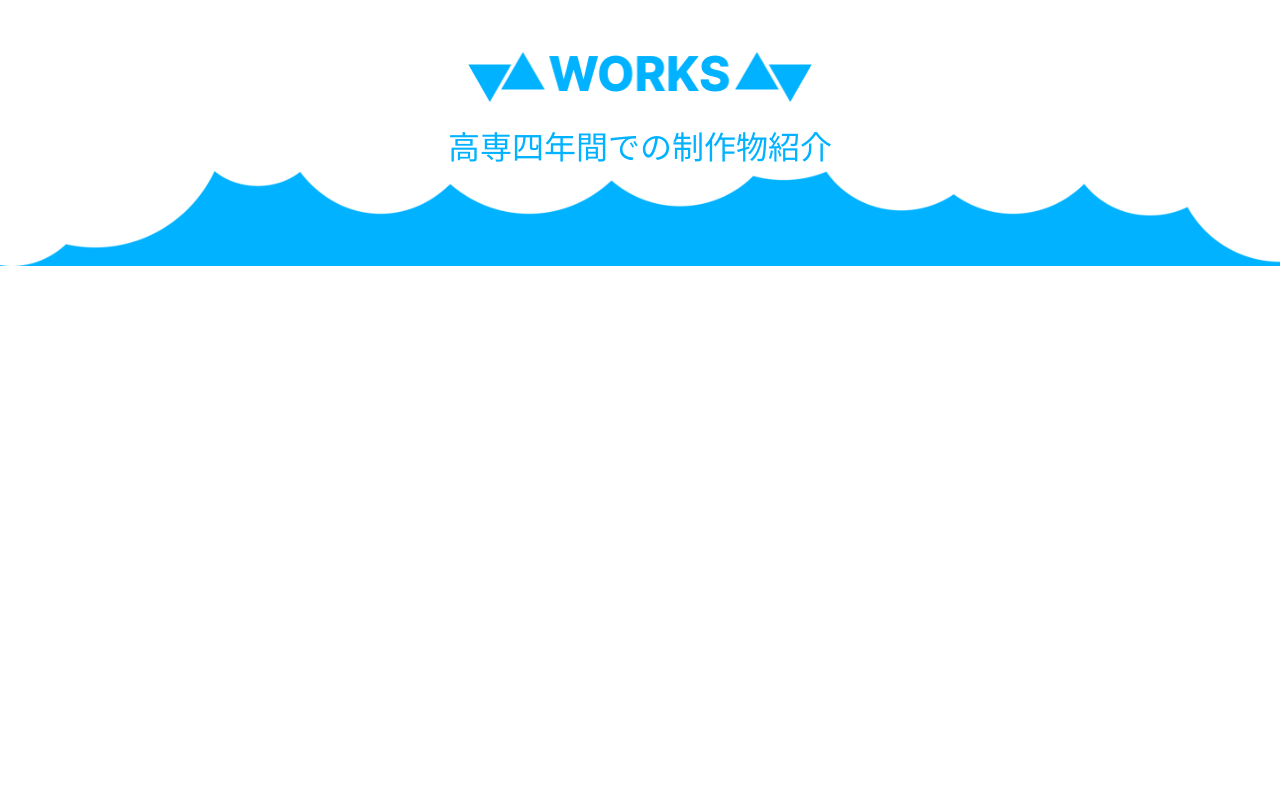
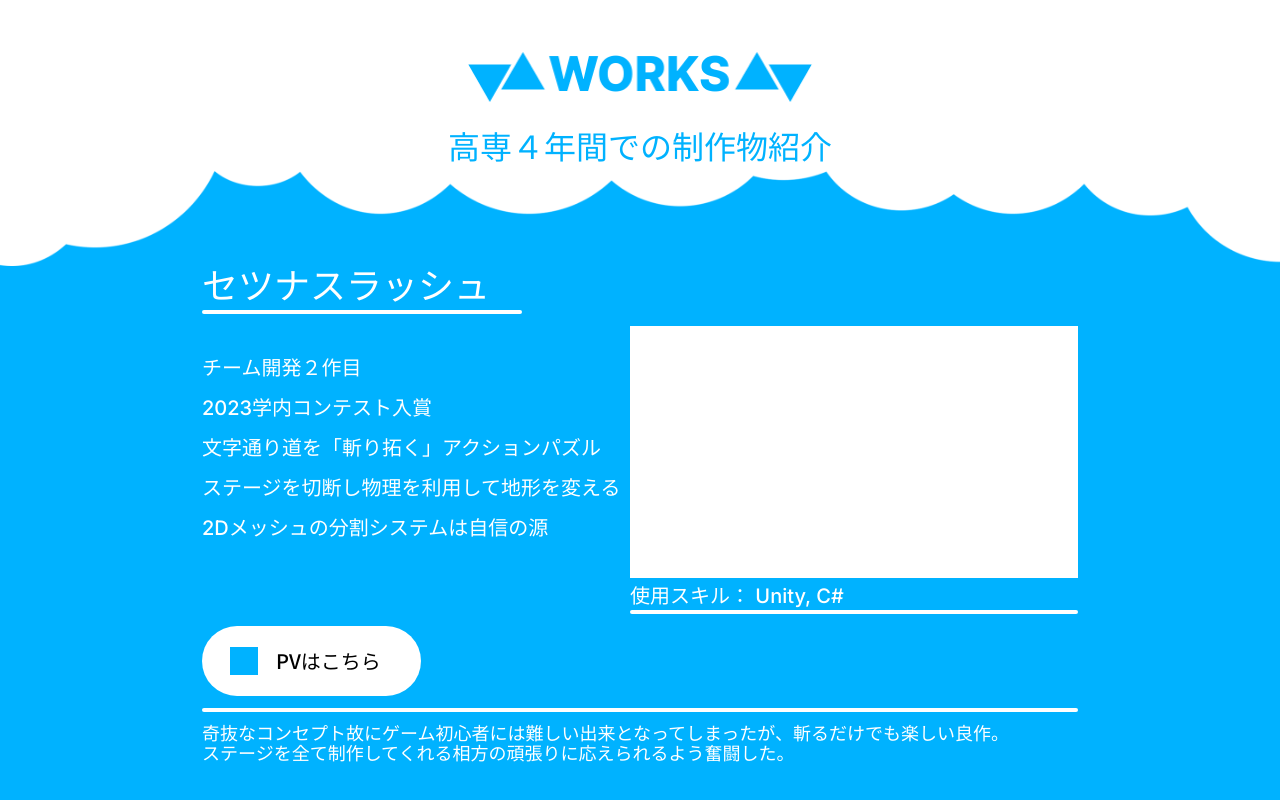
Before and after one commit to matsuriku420/portfolio, a Next.js app: page / in a window 1280 px wide. Shown: the part 1693-2493 px from the top of the page. Before the commit the page ends 1959 px from the top, so only its background shows below. Built offline with nearby package versions, Linux system fonts and the light colour scheme.

Commit message:
works/制作物紹介カードを作成(動画はまだ)

```diff
--- /dev/null
+++ b/src/components/works/parts/worksProductCard.tsx
@@ -0,0 +1,51 @@
+import { inter } from "@/app/layout";
+import { TopLinkButton } from "@/components/top/parts/topLinkButton";
+import { WorksProps } from "@/datas/worksDatas";
+import React from "react";
+
+export const ProductCard: React.FC<{
+  data: WorksProps;
+  className?: string;
+}> = ({ data, className }) => {
+  const textClassBase = `${inter.className} text-secondary font-semibold`;
+
+  return (
+    <div className={`${className} w-fit h-fit`}>
+      <div className="flex flex-col gap-3 w-fit max-w-[900px] lg:w-[900px] h-[750px] lg:h-[550px] items-center lg:items-start px-3">
+        <div className="flex flex-col gap-1 size-fit">
+          <p className={`${textClassBase} text-3xl lg:text-4xl mr-8`}>
+            {data.title}
+          </p>
+          <div className="h-1 w-full rounded-full bg-secondary" />
+        </div>
+        <div className="flex flex-col lg:flex-row gap-2 items-center lg:items-start w-full">
+          <p
+            className={`${textClassBase} lg:mt-8 text-xl text-center lg:text-start leading-5 whitespace-pre-wrap`}
+          >
+            {data.description}
+          </p>
+          <div className="lg:ml-auto">
+            <p className="bg-secondary flex-shrink-0 w-[448px] h-[252px] mb-1">
+              {data.video_url}
+            </p>
+            <p
+              className={`${inter.className} text-secondary text-xl font-semibold`}
+            >
+              {`使用スキル： ${data.skills}`}
+            </p>
+            <div className="h-1 w-full rounded-full bg-secondary" />
+          </div>
+        </div>
+        <TopLinkButton
+          label="PVはこちら"
+          url={data.pv_url}
+          className="bg-secondary"
+        />
+        <div className="h-1 w-full rounded-full bg-secondary" />
+        <p className={`${textClassBase} text-lg leading-5 whitespace-pre-wrap`}>
+          {data.comment}
+        </p>
+      </div>
+    </div>
+  );
+};
--- a/src/components/works/worksSection.tsx
+++ b/src/components/works/worksSection.tsx
@@ -1,19 +1,22 @@
 import { inter } from "@/app/layout";
 import { cloudBottomProps, RImage, worksProps } from "@/datas/imageComponents";
 import React from "react";
+import { ProductCard } from "./parts/worksProductCard";
+import { ssProps } from "@/datas/worksDatas";
 
 export const WorksSection: React.FC = () => {
   return (
-    <div>
+    <div className="flex flex-col items-center">
       <div className="flex flex-col sm:gap-6 bg-white items-center pt-[90px] w-full h-fit">
         <RImage data={worksProps} className="w-[350px]" />
         <p
           className={`${inter.className} text-2xl sm:text-[32px] font-semibold text-primary`}
         >
-          高専四年間での制作物紹介
+          高専４年間での制作物紹介
         </p>
       </div>
       <RImage data={cloudBottomProps} className="w-full" />
+      <ProductCard data={ssProps} className="translate-x-0 transition-all" />
     </div>
   );
 };
--- /dev/null
+++ b/src/datas/worksDatas.ts
@@ -0,0 +1,53 @@
+export type WorksProps = {
+  title: string;
+  description: string;
+  skills: string;
+  pv_url: string;
+  video_url: string;
+  comment: string;
+};
+
+export const bbProps: WorksProps = {
+  title: "Block/Breaker",
+  description: `チーム開発１作目\n
+2022学内コンテスト入賞\n
+ありそうで無かった「対戦型ブロック崩し」\n
+シンプルな操作性や意外と深い戦略性で\n
+個人的にもかなり気に入っている
+`,
+  skills: "Unity, C#",
+  pv_url: "",
+  video_url: "",
+  comment: `人生初の本格的なゲームの製作にも関わらず納期わずか3ヶ月だったが、なんとか形にすることができた。\n
+プログラミング以外にも機体デザイン(1つ)や性能考察(複数体)にも参加。`,
+};
+
+export const ssProps: WorksProps = {
+  title: "セツナスラッシュ",
+  description: `チーム開発２作目\n
+2023学内コンテスト入賞\n
+文字通り道を「斬り拓く」アクションパズル\n
+ステージを切断し物理を利用して地形を変える\n
+2Dメッシュの分割システムは自信の源
+`,
+  skills: "Unity, C#",
+  pv_url: "",
+  video_url: "",
+  comment: `奇抜なコンセプト故にゲーム初心者には難しい出来となってしまったが、斬るだけでも楽しい良作。
+ステージを全て制作してくれる相方の頑張りに応えられるよう奮闘した。`,
+};
+
+export const rrlProps: WorksProps = {
+  title: "リク式アプリランチャー",
+  description: `2022年に授業の自由制作課題で個人製作\n
+exeファイル等を登録できるランチャーアプリ\n
+タグ付けや説明文など欲しい機能を詰め込んだ\n
+csvファイルを扱ったのはこれが初めて\n
+今でもスタートアップに登録して使っている
+`,
+  skills: "VisualStudio, C#",
+  pv_url: "",
+  video_url: "",
+  comment: `VisualStudioを用いC#で制作したが自分との相性が悪いのか作業しづらかった。
+バグも残っているのでいつかReactNativeやMAUIなどでリメイクしてみたい。`,
+};
```
